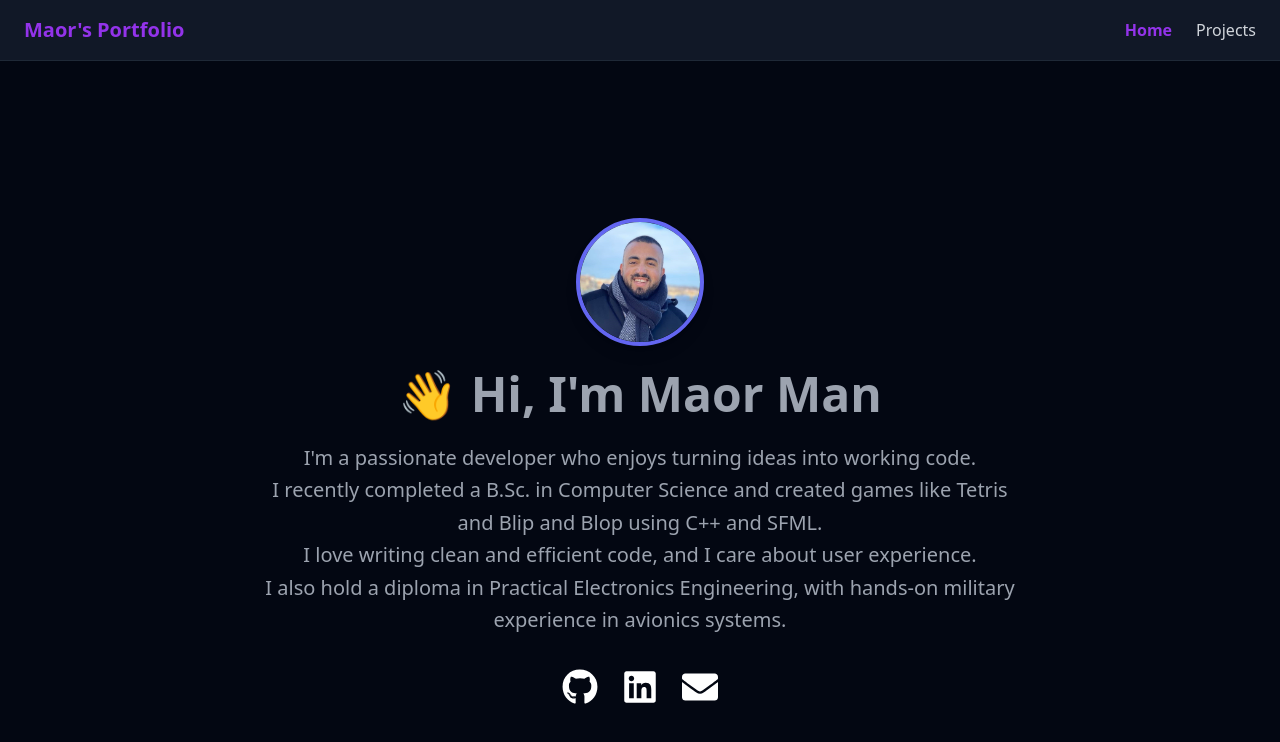
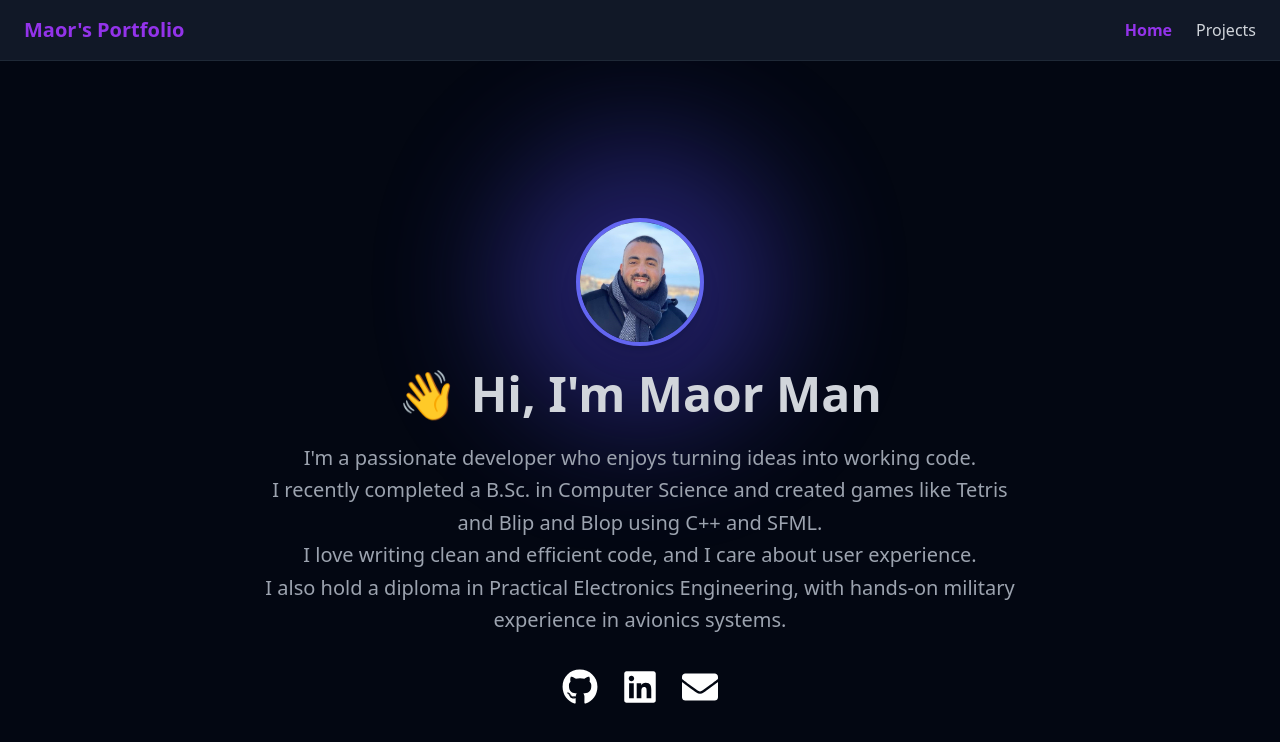
Before and after one commit to MaorMan1/my-portfolio, a React (Vite) app in the folder frontend/: page / in a window 1280 px wide. Shown: the top 742 px of the page. Built offline with nearby package versions, Linux system fonts and the light colour scheme.

Commit message:
Home Page started

```diff
--- a/frontend/src/pages/Home.tsx
+++ b/frontend/src/pages/Home.tsx
@@ -1,31 +1,37 @@
 import { FaGithub, FaLinkedin, FaEnvelope } from 'react-icons/fa'
-import profilePic from '../assets/ProfilePic.jpg' // 👈 adjust path if needed
+import profilePic from '../assets/ProfilePic.jpg'
 
 function Home() {
   return (
-    <div className="flex flex-col items-center justify-center min-h-screen px-4 text-center bg-gray-950 text-white">
+    <div className="relative flex flex-col items-center justify-center min-h-screen px-4 text-center bg-gray-950 text-white overflow-hidden">
+      {/* 🔮 Glowing blurred background behind profile image */}
+      <div className="absolute w-72 h-72 bg-indigo-600 opacity-30 blur-3xl rounded-full top-20 animate-pulse z-0" />
+
       {/* 👤 Profile Picture */}
-      <img
-        src={profilePic}
-        alt="Profile"
-        className="w-32 h-32 rounded-full mb-6 border-4 border-indigo-500 shadow-lg"
-      />
+      <div className="relative z-10">
+        <img
+          src={profilePic}
+          alt="Profile"
+          className="w-32 h-32 rounded-full mb-6 border-4 border-indigo-500 shadow-xl hover:scale-105 transition-transform duration-300"
+        />
+      </div>
 
-      <h1 className="text-5xl font-bold mb-6 text-gray-400">👋 Hi, I'm Maor Man</h1>
+      <h1 className="text-5xl font-bold mb-6 text-gray-300 z-10">👋 Hi, I'm Maor Man</h1>
 
-      <p className="text-xl max-w-3xl mb-8 leading-relaxed text-gray-400">
+      <p className="text-xl max-w-3xl mb-8 leading-relaxed z-10 text-gray-400">
         I'm a passionate developer who enjoys turning ideas into working code.<br />
         I recently completed a B.Sc. in Computer Science and created games like Tetris and Blip and Blop using C++ and SFML.<br />
         I love writing clean and efficient code, and I care about user experience.<br />
         I also hold a diploma in Practical Electronics Engineering, with hands-on military experience in avionics systems.
       </p>
 
-      <div className="flex space-x-6 text-4xl">
+      {/* 🌐 Social Links with hover effects */}
+      <div className="flex space-x-6 text-4xl z-10">
         <a
           href="https://github.com/MaorMan1"
           target="_blank"
           rel="noopener noreferrer"
-          className="hover:text-indigo-500 transition-colors"
+          className="hover:text-indigo-500 transition-colors hover:scale-110 duration-200"
         >
           <FaGithub title="GitHub" />
         </a>
@@ -33,13 +39,13 @@ function Home() {
           href="https://www.linkedin.com/in/maorman"
           target="_blank"
           rel="noopener noreferrer"
-          className="hover:text-indigo-500 transition-colors"
+          className="hover:text-indigo-500 transition-colors hover:scale-110 duration-200"
         >
           <FaLinkedin title="LinkedIn" />
         </a>
         <a
           href="mailto:maorman777@gmail.com"
-          className="hover:text-indigo-500 transition-colors"
+          className="hover:text-indigo-500 transition-colors hover:scale-110 duration-200"
         >
           <FaEnvelope title="Email" />
         </a>
```
